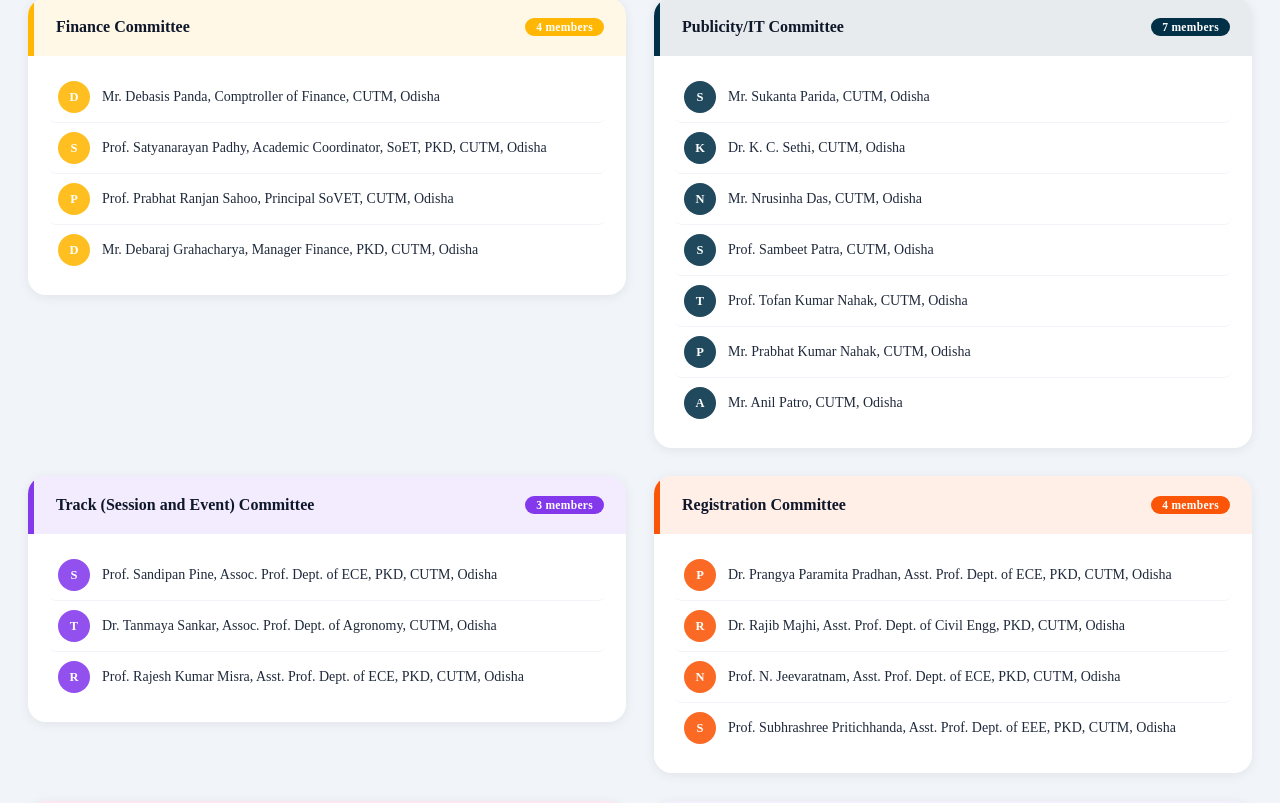
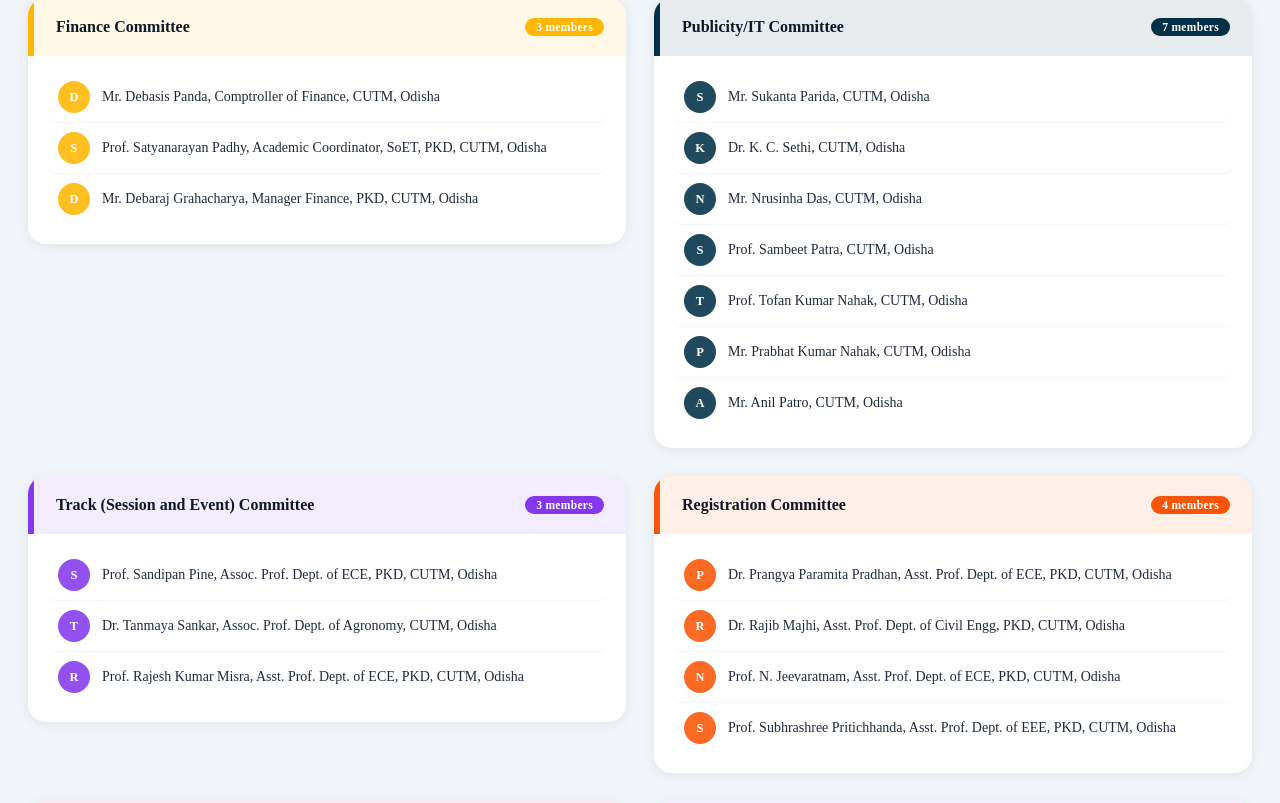
Before and after one commit to krushayu/SCOPES-2027, a React (Create React App) app: page /committee in a window 1280 px wide. Shown: the part 5854-6657 px from the top of the page. Built offline with nearby package versions, Linux system fonts and the light colour scheme.

Commit message:
Update Committee.js

```diff
--- a/src/Pages/Committee.js
+++ b/src/Pages/Committee.js
@@ -275,7 +275,6 @@
       members: [
         'Mr. Debasis Panda, Comptroller of Finance, CUTM, Odisha',
         'Prof. Satyanarayan Padhy, Academic Coordinator, SoET, PKD, CUTM, Odisha',
-        'Prof. Prabhat Ranjan Sahoo, Principal SoVET, CUTM, Odisha',
         'Mr. Debaraj Grahacharya, Manager Finance, PKD, CUTM, Odisha'
       ]
     },
```
